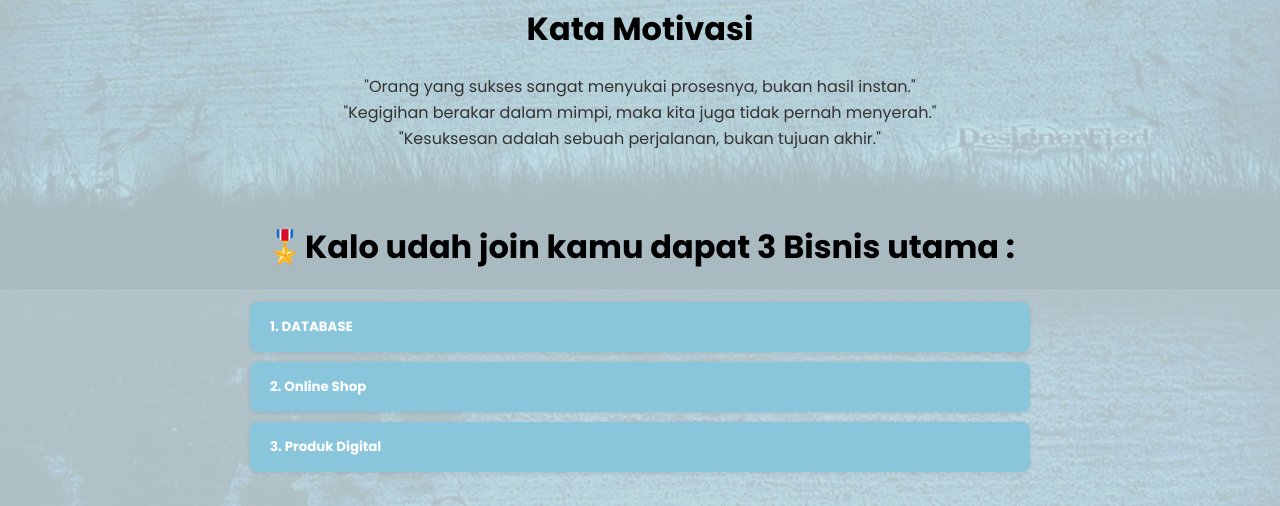
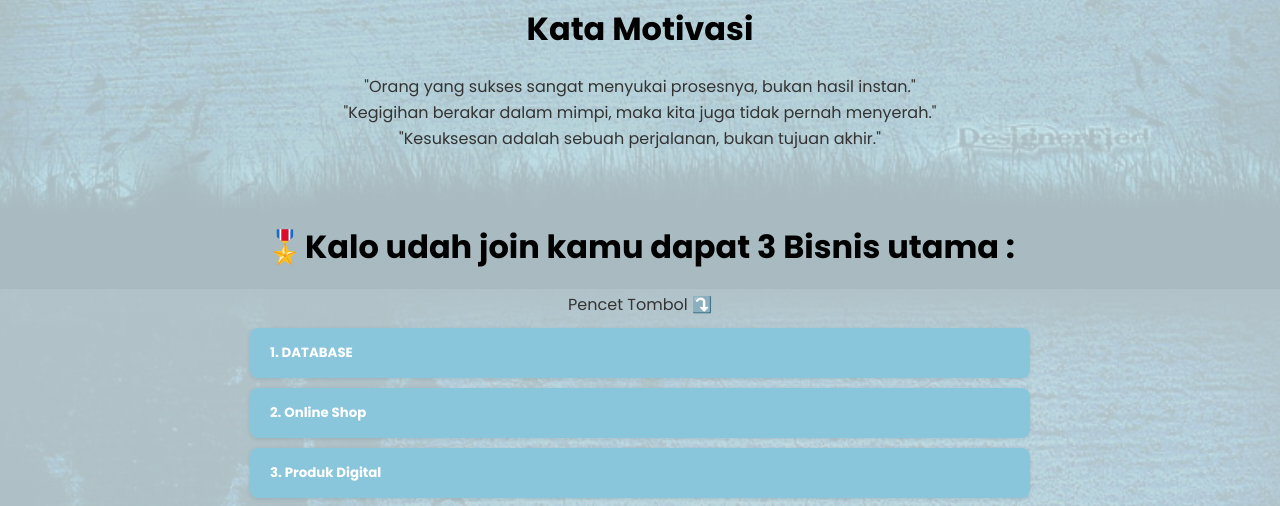
Before and after one commit to rablink/officialbusiness.243, a plain HTML site: page index.html in a window 1280 px wide. Shown: the part 1311-1817 px from the top of the page. Drawn offline with nearby package versions, Linux system fonts and the light colour scheme.

Commit message:
Update index.html

```diff
--- a/index.html
+++ b/index.html
@@ -463,6 +463,7 @@ updateCounter();
   </section>
 <section>
   <h2 class="section-title">️️🎖️Kalo udah join kamu dapat 3 Bisnis utama :</h2>
+  <p>Pencet Tombol ⤵️</p>
   <div class="faq">
     <div class="faq-item">
       <button class="faq-question">1. DATABASE </button>
```
